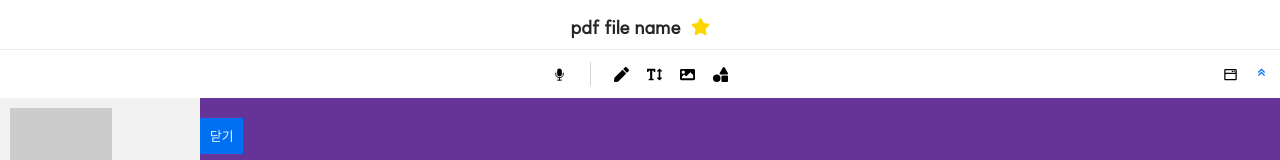
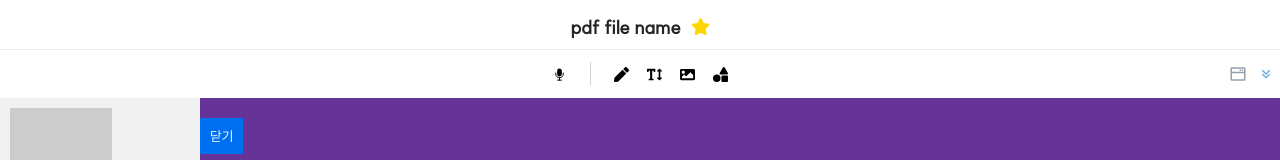
Before and after one commit to honi20/EchoNote, a React (Vite) app in the folder echonote_frontend/: page / in a window 1280 px wide. Shown: the top 160 px of the page. Built offline with nearby package versions, Linux system fonts and the light colour scheme.

Commit message:
style: Tool Bar 아이콘 연동 및 스타일 변경(#7)
- pdf 열고 닫기 버튼 ToolBar로 이동
- pdf랑 toolbar 열림 상태에 따라 아이콘의 모양과 색깔 변경

```diff
--- a/echonote_frontend/src/components/ToolBar.jsx
+++ b/echonote_frontend/src/components/ToolBar.jsx
@@ -1,7 +1,8 @@
+import { useState } from "react";
 import { FaPen, FaTextHeight, FaImage, FaShapes, FaStar } from "react-icons/fa";
 import { BiWindowAlt, BiChevronsDown, BiChevronsUp } from "react-icons/bi";
 import { IoMicSharp } from "react-icons/io5";
-import { useToggle } from "@hooks/useToggle";
+import PropTypes from "prop-types";
 import {
   Divider,
   ToolBarContainer,
@@ -9,18 +10,23 @@ import {
   ToolBarContent,
   ToolBarButton,
   Title,
-  CollapseButton,
+  CollapseIcon,
+  PdfIcon,
   ToolBarIcon,
   SideBarButton,
-  AnimatedToolBarContent, // 애니메이션 적용된 컴포넌트 가져오기
+  AnimatedToolBarContent,
 } from "@components/styles/ToolBar.style";
 
-const ToolBar = () => {
-  const { isOpened, toggle } = useToggle(true); // 훅 사용
+const ToolBar = ({ togglePdfBar, isPdfBarOpened }) => {
+  const [isCollapsed, setIsCollapsed] = useState(false);
+
+  const toggleCollapse = () => {
+    setIsCollapsed(!isCollapsed);
+  };
 
   return (
     <ToolBarContainer>
-      <AnimatedToolBarContent isOpened={isOpened}>
+      <AnimatedToolBarContent isCollapsed={isCollapsed}>
         <ToolBarHeader>
           <Title>
             pdf file name
@@ -39,18 +45,34 @@ const ToolBar = () => {
           <ToolBarIcon as={FaShapes} />
         </ToolBarButton>
         <SideBarButton>
-          <ToolBarIcon as={BiWindowAlt} />
-          <CollapseButton onClick={toggle}>
-            {isOpened ? (
-              <ToolBarIcon as={BiChevronsUp} />
-            ) : (
-              <ToolBarIcon as={BiChevronsDown} />
-            )}
-          </CollapseButton>
+          <PdfIcon
+            as={BiWindowAlt}
+            onClick={togglePdfBar}
+            isPdfBarOpened={isPdfBarOpened}
+          />
+          {isCollapsed ? (
+            <CollapseIcon
+              as={BiChevronsUp}
+              onClick={toggleCollapse}
+              isCollapsed={isCollapsed}
+            />
+          ) : (
+            <CollapseIcon
+              as={BiChevronsDown}
+              onClick={toggleCollapse}
+              isCollapsed={isCollapsed}
+            />
+          )}
         </SideBarButton>
       </ToolBarContent>
     </ToolBarContainer>
   );
 };
 
+// prop-types를 사용하여 props의 유효성 검사 추가
+ToolBar.propTypes = {
+  togglePdfBar: PropTypes.func.isRequired,
+  isPdfBarOpened: PropTypes.bool.isRequired,
+};
+
 export default ToolBar;
--- a/echonote_frontend/src/components/styles/ToolBar.style.js
+++ b/echonote_frontend/src/components/styles/ToolBar.style.js
@@ -25,9 +25,10 @@ export const ToolBarHeader = styled.div`
 // 부드러운 애니메이션을 위한 컨테이너
 export const AnimatedToolBarContent = styled.div`
   overflow: hidden;
-  max-height: ${({ isOpened }) =>
-    isOpened ? "300px" : "0"}; /* 열릴 때 높이 설정 */
-  opacity: ${({ isOpened }) => (isOpened ? "1" : "0")}; /* 숨길 때 투명도 */
+  max-height: ${({ isCollapsed }) =>
+    isCollapsed ? "0" : "300px"}; /* 열릴 때 높이 설정 */
+  opacity: ${({ isCollapsed }) =>
+    isCollapsed ? "0" : "1"}; /* 숨길 때 투명도 */
   transition: max-height 0.5s ease, opacity 0.5s ease; /* 부드러운 애니메이션 효과 */
 `;
 
@@ -81,12 +82,24 @@ export const SideBarButton = styled.div`
   align-items: center;
 `;
 
-export const CollapseButton = styled.button`
+export const CollapseIcon = styled.div`
   background-color: transparent;
   border: none;
   cursor: pointer;
-  font-size: 1rem;
-  color: #0070f3;
+  font-size: 18px;
+  margin: 0 5px;
+  color: ${({ isCollapsed, theme }) =>
+    isCollapsed ? theme.colors.iconColor : theme.colors.iconHover};
+`;
+
+export const PdfIcon = styled.div`
+  background-color: transparent;
+  border: none;
+  cursor: pointer;
+  font-size: 18px;
+  margin: 0 5px;
+  color: ${({ isPdfBarOpened, theme }) =>
+    isPdfBarOpened ? theme.colors.iconHover : theme.colors.iconColor};
 `;
 
 // 제목 스타일
--- a/echonote_frontend/src/shared/styles/theme.js
+++ b/echonote_frontend/src/shared/styles/theme.js
@@ -3,6 +3,8 @@ export const theme = {
     main: "#FF900D",
     subDiscription: "#6f6f6f",
     articleDivider: "#e5e7eb",
+    backgroundColor: "#F1F5F9",
+    sideColor: "#FFFFFF",
     textColor: "#242424",
     iconColor: "#939FAD",
     iconHover: "#6fafdd",
```
